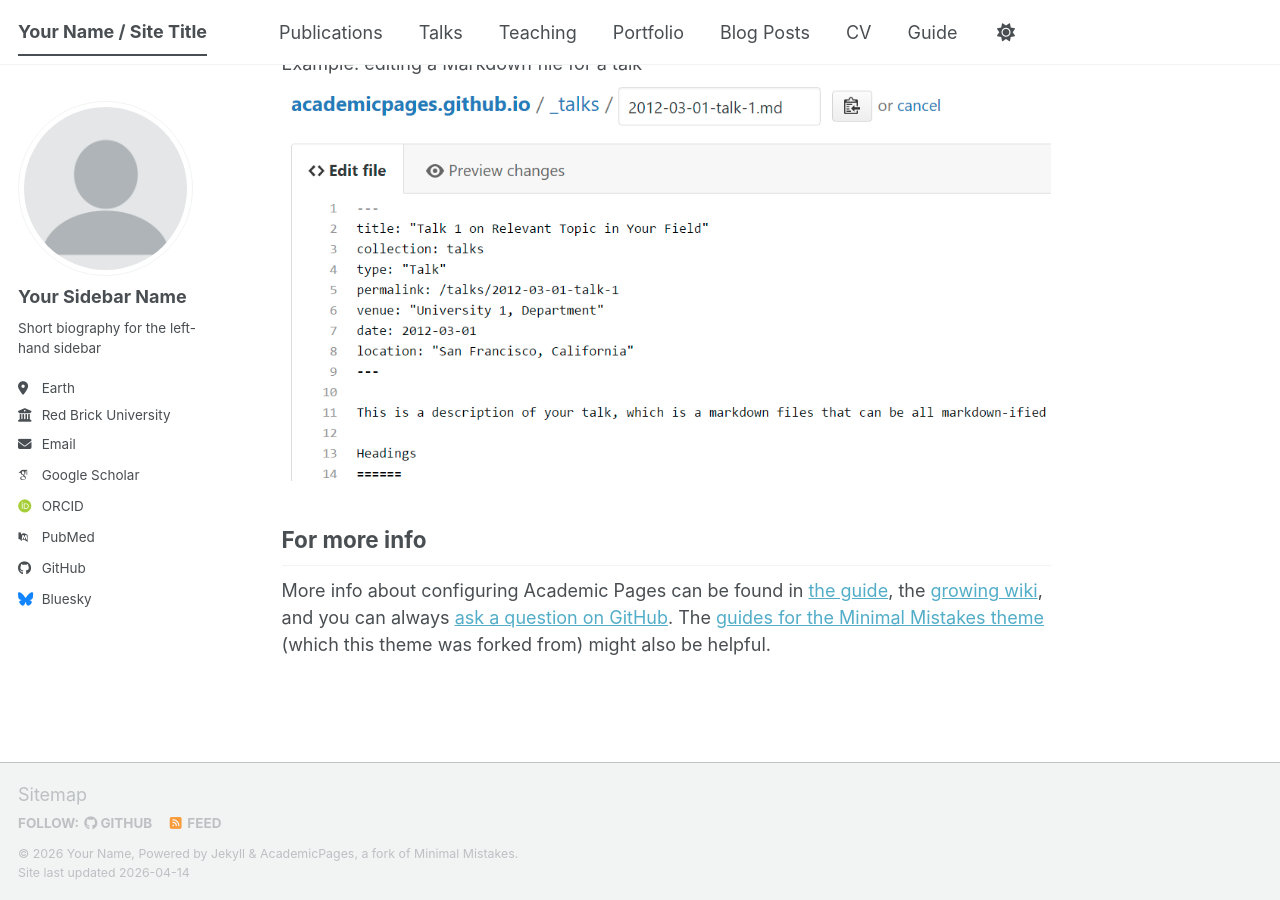
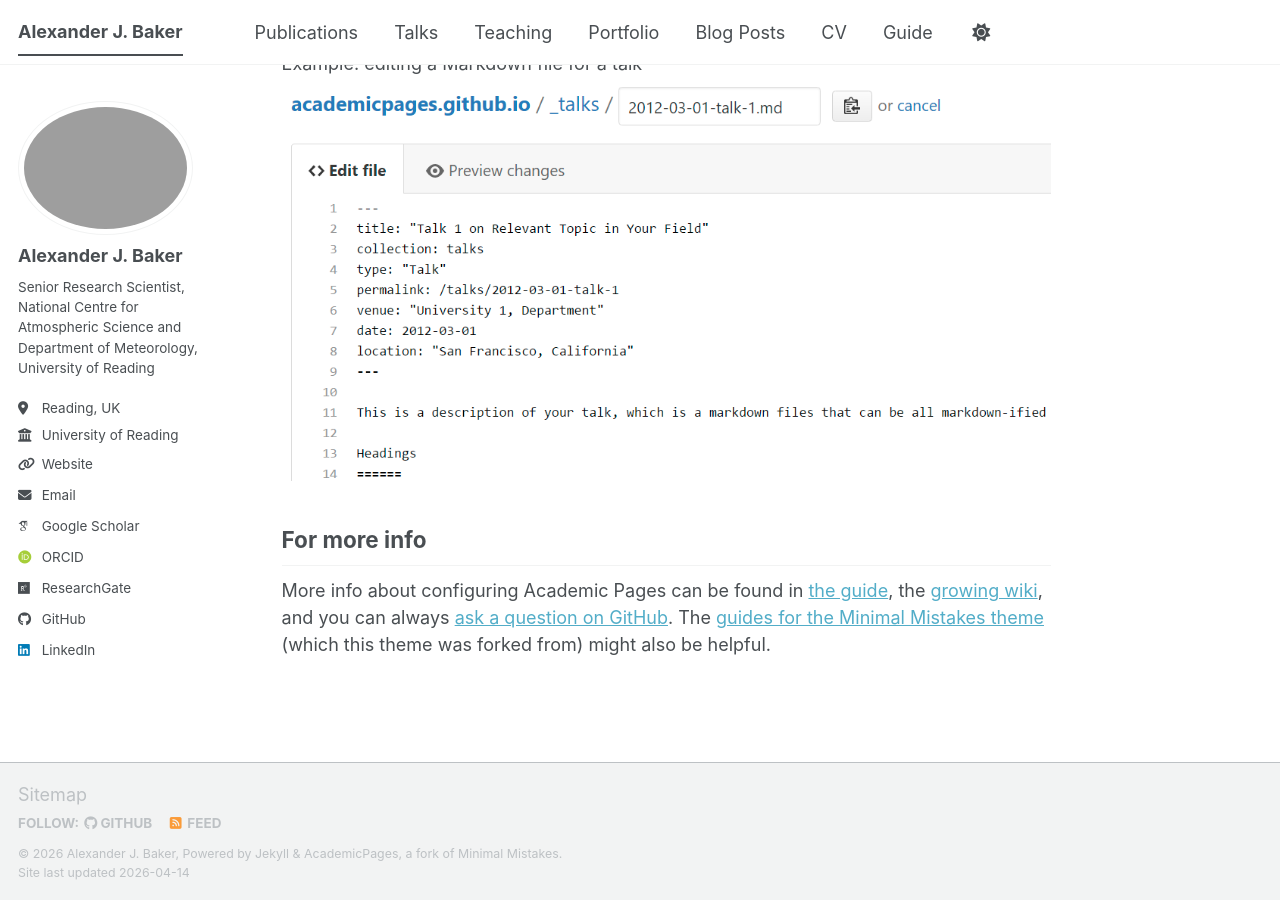
Before and after one commit to alexanderjbaker/alexanderjbaker.github.io, a Jekyll site: the page built from _pages/about.md, in a window 1280 px wide and 900 px high, scrolled down 2720 px. Built offline with Jekyll 4.4.1, drawn with Linux system fonts in a browser that asks for light colours; some web fonts are replaced; a script bundle is joined from its source files by our own code; library files that are not in the unit come from our copies.

Commit message:
Update _config.yml

```diff
--- a/_config.yml
+++ b/_config.yml
@@ -9,40 +9,40 @@
 # Basic Site Settings
 locale                   : "en-US"
 site_theme               : "default" # The available themes options are "default", "air", "sunrise", "mint", "dirt" and "contrast"
-title                    : "Your Name / Site Title"
+title                    : "Alexander J. Baker"
 title_separator          : "-"
-name                     : &name "Your Name"
-description              : &description "Your Name's academic portfolio"   # Update this with a general description of your site, this is the default if not overridden by a page
-url                      : https://academicpages.github.io # The base hostname & protocol for your site e.g. "https://[your GitHub username].github.io",
+name                     : &name "Alexander J. Baker"
+description              : &description "Senior Research Scientist, National Centre for Atmospheric Science and Department of Meteorology, University of Reading"   # Update this with a general description of your site, this is the default if not overridden by a page
+url                      : https://alexanderjbaker.github.io # The base hostname & protocol for your site e.g. "https://[your GitHub username].github.io",
                                                            # or if you already have some other page hosted on Github then use "https://[your GitHub username].github.io/[Your Repo Name]"
 baseurl                  : "" # the subpath of your site, e.g. "/blog"
-repository               : "academicpages/academicpages.github.io"
+repository               : "alexanderjbaker/alexanderjbaker.github.io"
 
 # Site Author - The following control what appear as part of the author content on the side bar.
 #               If a field is blank the icon and link will not appear, otherwise it will be shown.
 #               Additional customization can be done by editing /_includes/author-profile.html
 author:
   # Biographic information
-  avatar           : "profile.png"
-  name             : "Your Sidebar Name"
-  pronouns         : # example: "she/her"
-  bio              : "Short biography for the left-hand sidebar"
-  location         : "Earth"
-  employer         : "Red Brick University"
-  uri              : # URL
-  email            : "none@example.org"
+  avatar           : "profile_photo.jpg"
+  name             : "Alexander J. Baker"
+  pronouns         : # example: "he/him"
+  bio              : "Senior Research Scientist, National Centre for Atmospheric Science and Department of Meteorology, University of Reading"
+  location         : "Reading, UK"
+  employer         : "University of Reading"
+  uri              : "alexbakey.wordpress.com" # URL
+  email            : "alexander.baker@reading.ac.uk"
 
   # Academic websites
   academia         : # URL
   arxiv            : # URL - Update with the correct link to your profile
-  googlescholar    : "https://scholar.google.com/citations?user=PS_CX0AAAAAJ"
+  googlescholar    : "https://scholar.google.co.uk/citations?user=xohcmYcAAAAJ&hl=en"
   inspire-hep      : # URL
   impactstory      : # URL
-  orcid            : "https://orcid.org/yourorcidurl"
+  orcid            : "https://orcid.org/0000-0003-2697-1350"
   semantic         : # URL
   ssrn             : # URL
-  pubmed           : "https://www.ncbi.nlm.nih.gov/pubmed/?term=john+snow"
-  researchgate     : # URL
+  pubmed           : #URL "https://www.ncbi.nlm.nih.gov/pubmed/?term=john+snow"
+  researchgate     : "https://www.researchgate.net/profile/Alexander-Baker-4" # URL
   scopus           : # URL
   zotero           : # URL
 
@@ -51,13 +51,13 @@ author:
   bitbucket        : # Username - Update with your username on the site
   codepen          : # Username
   dribbble         : # Username
-  github           : "academicpages"
+  github           : "alexanderjbaker"
   kaggle           : # Username
   stackoverflow    : # User number or user number and name (i.e., use "1" or "1/jeff-atwood")
 
   # Social media
   artstation       : # Username
-  bluesky          : "bsky.app" # Replace this with you Bluesky username
+  bluesky          : # Username "bsky.app" # Replace this with you Bluesky username
   facebook         : # Username
   flickr           : # Username
   foursquare       : # Username
@@ -66,7 +66,7 @@ author:
   keybase          : # Username
   instagram        : # Username
   lastfm           : # Username
-  linkedin         : # Username
+  linkedin         : "https://www.linkedin.com/in/alexander-baker-a0002a3b5/" # Username
   mastodon         : # URL
   medium           : # URL
   pinterest        : # Username
```
